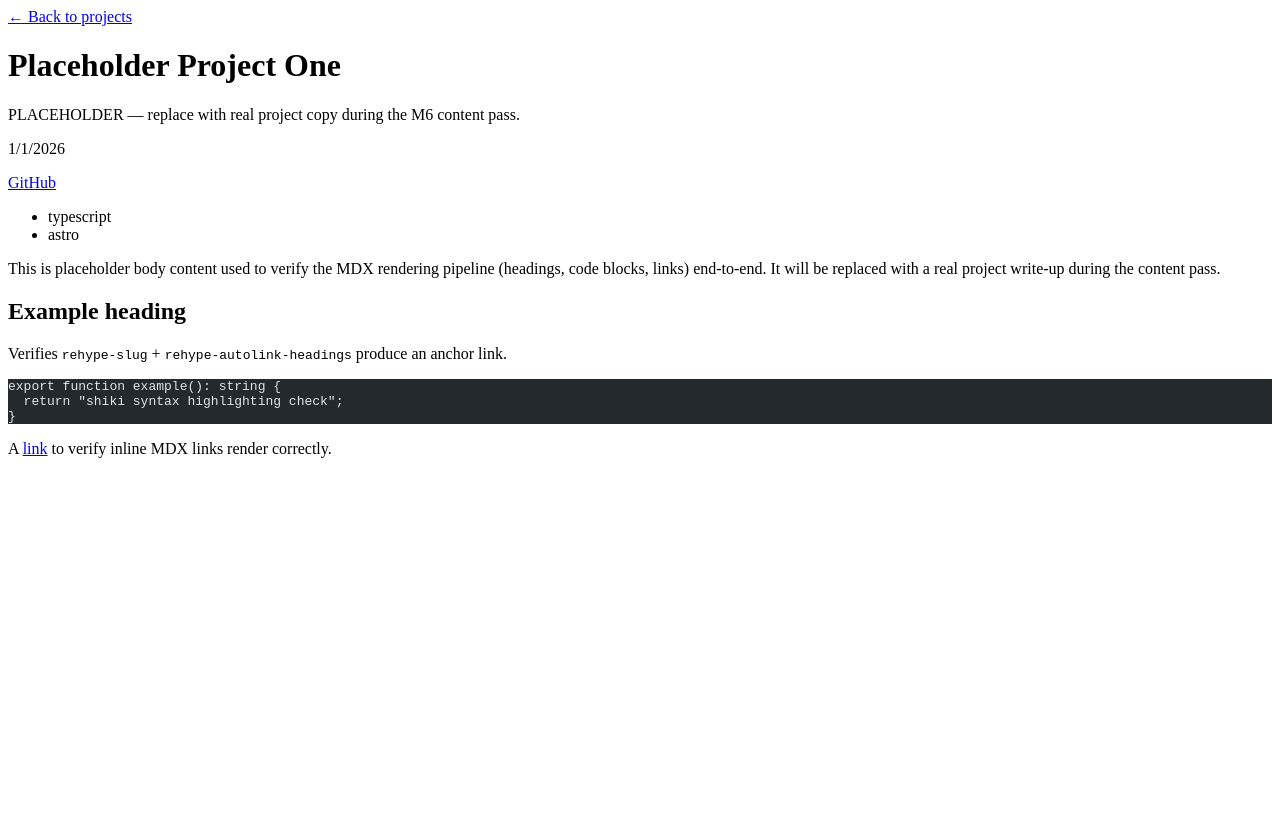
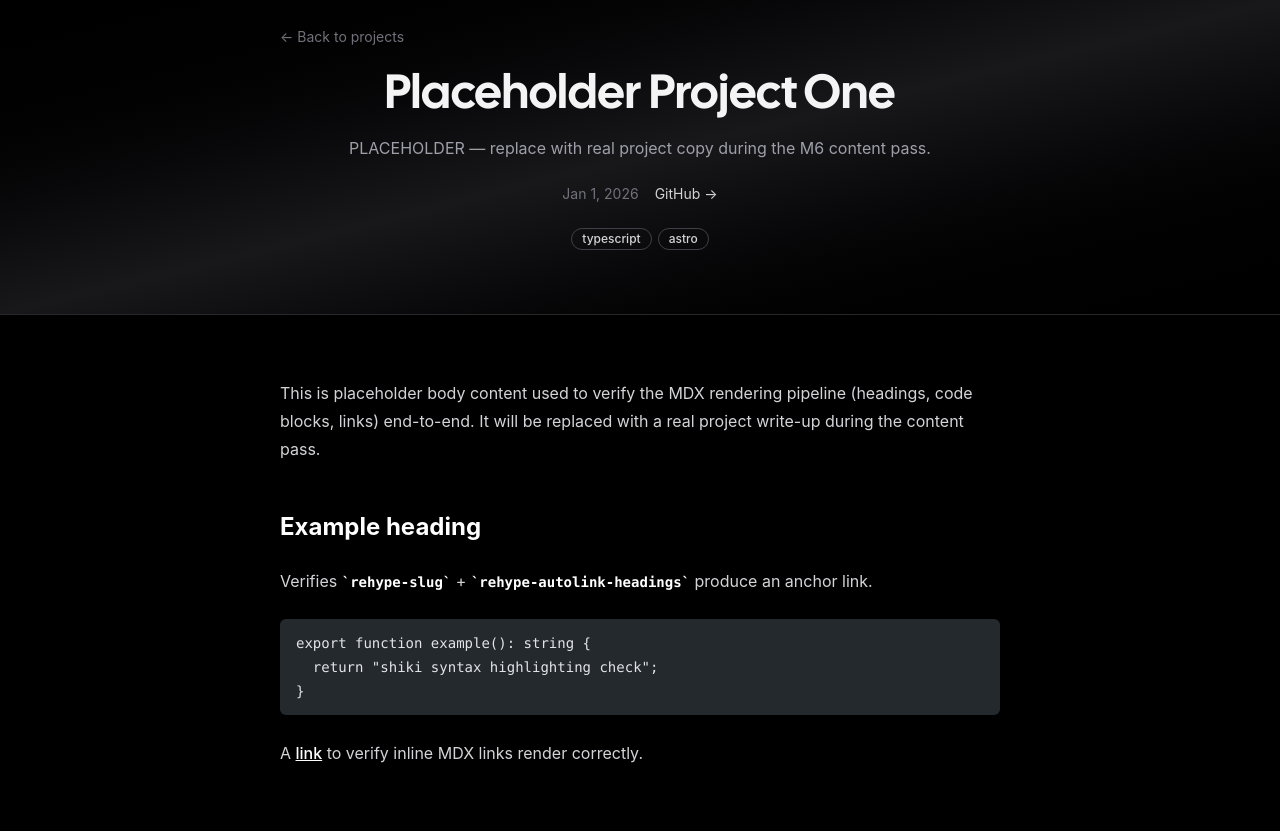
Before and after one commit to divizn/portfolio-site, an Astro site: page /projects/placeholder-one in a window 1280 px wide. Before the commit the page ends 800 px from the top, so only its background shows below. Built offline with nearby package versions, Linux system fonts and the light colour scheme; Astro itself is replaced by a stand-in of ours; some packages are replaced by stand-ins of ours; code samples lack their colours.

Commit message:
feat: polish projects listing + detail pages
Listing page renders a data-driven BentoGrid sized by the featured
frontmatter flag (replacing the old hand-maintained 3-slug/round-robin
layout) with tag badges per project. Detail page gets full header
chrome (back-nav, date, GitHub/website links, tag badges) and
@tailwindcss/typography (prose prose-invert) for the MDX body.

```diff
--- a/src/pages/projects/[slug].astro
+++ b/src/pages/projects/[slug].astro
@@ -1,5 +1,7 @@
 ---
 import { getCollection, render } from "astro:content";
+import BaseLayout from "@/layouts/BaseLayout.astro";
+import { Badge } from "@/components/ui/badge";
 
 export async function getStaticPaths() {
   const projects = await getCollection("projects", ({ data }) => data.published);
@@ -14,31 +16,64 @@ const { Content } = await render(project);
 const { title, description, date, url, repository, tags } = project.data;
 ---
 
-<html lang="en">
-  <head>
-    <meta charset="utf-8" />
-    <meta name="viewport" content="width=device-width, initial-scale=1" />
-    <title>{title}</title>
-    <meta name="description" content={description} />
-  </head>
-  <body>
-    <a href="/projects">&larr; Back to projects</a>
-    <header>
-      <h1>{title}</h1>
-      <p>{description}</p>
-      {date && <time datetime={new Date(date).toISOString()}>{new Date(date).toLocaleDateString()}</time>}
-      <p>
-        {repository && <a href={`https://github.com/${repository}`} target="_blank">GitHub</a>}
-        {url && <a href={url} target="_blank">Website</a>}
-      </p>
-      {tags && tags.length > 0 && (
-        <ul>
-          {tags.map((tag) => <li>{tag}</li>)}
-        </ul>
-      )}
-    </header>
-    <article>
-      <Content />
-    </article>
-  </body>
-</html>
+<BaseLayout title={`${title} | hassanj.dev`} description={description}>
+  <header class="border-b border-zinc-800 bg-gradient-to-tl from-black via-zinc-900 to-black">
+    <div class="mx-auto max-w-3xl px-6 py-6">
+      <a href="/projects" class="text-sm text-zinc-500 duration-200 hover:text-zinc-200">
+        &larr; Back to projects
+      </a>
+    </div>
+    <div class="mx-auto max-w-3xl px-6 pb-16 text-center">
+      <h1 class="font-display text-3xl text-zinc-100 sm:text-5xl">{title}</h1>
+      <p class="mt-4 text-zinc-400">{description}</p>
+
+      <div class="mt-6 flex flex-wrap items-center justify-center gap-4 text-sm">
+        {
+          date && (
+            <time datetime={new Date(date).toISOString()} class="text-zinc-500">
+              {new Date(date).toLocaleDateString(undefined, { dateStyle: "medium" })}
+            </time>
+          )
+        }
+        {
+          repository && (
+            <a
+              href={`https://github.com/${repository}`}
+              target="_blank"
+              rel="noopener noreferrer"
+              class="text-zinc-300 duration-200 hover:text-white"
+            >
+              GitHub &rarr;
+            </a>
+          )
+        }
+        {
+          url && (
+            <a
+              href={url}
+              target="_blank"
+              rel="noopener noreferrer"
+              class="text-zinc-300 duration-200 hover:text-white"
+            >
+              Website &rarr;
+            </a>
+          )
+        }
+      </div>
+
+      {
+        tags && tags.length > 0 && (
+          <div class="mt-6 flex flex-wrap justify-center gap-1.5">
+            {tags.map((tag) => (
+              <Badge variant="outline">{tag}</Badge>
+            ))}
+          </div>
+        )
+      }
+    </div>
+  </header>
+
+  <article class="prose prose-invert prose-zinc mx-auto max-w-3xl px-6 py-16">
+    <Content />
+  </article>
+</BaseLayout>
--- a/src/pages/projects/index.astro
+++ b/src/pages/projects/index.astro
@@ -1,30 +1,36 @@
 ---
 import { getCollection } from "astro:content";
+import BaseLayout from "@/layouts/BaseLayout.astro";
+import { BentoGrid, BentoGridItem } from "@/components/BentoGrid";
+import { Badge } from "@/components/ui/badge";
 
 const projects = (await getCollection("projects", ({ data }) => data.published)).sort(
   (a, b) => (b.data.date?.getTime() ?? 0) - (a.data.date?.getTime() ?? 0),
 );
 ---
 
-<html lang="en">
-  <head>
-    <meta charset="utf-8" />
-    <meta name="viewport" content="width=device-width, initial-scale=1" />
-    <title>Projects | hassanj.dev</title>
-  </head>
-  <body>
-    <a href="/">&larr; Home</a>
-    <h1>Projects</h1>
-    <ul>
+<BaseLayout title="Projects | hassanj.dev" description="Selected projects.">
+  <main class="mx-auto max-w-4xl animate-fade-in px-6 py-24">
+    <a href="/" class="text-sm text-zinc-500 duration-200 hover:text-zinc-200">&larr; Home</a>
+    <h1 class="font-display mt-4 text-3xl text-zinc-100">Projects</h1>
+
+    <BentoGrid class="mt-10">
       {
         projects.map((project) => (
-          <li>
-            <a href={`/projects/${project.id}`}>{project.data.title}</a>
-            {project.data.featured && <strong> (featured)</strong>}
-            <p>{project.data.description}</p>
-          </li>
+          <a href={`/projects/${project.id}`} class="block">
+            <BentoGridItem title={project.data.title} span={project.data.featured ? 2 : 1}>
+              <p>{project.data.description}</p>
+              {project.data.tags && project.data.tags.length > 0 && (
+                <div class="mt-3 flex flex-wrap gap-1.5">
+                  {project.data.tags.map((tag) => (
+                    <Badge variant="outline">{tag}</Badge>
+                  ))}
+                </div>
+              )}
+            </BentoGridItem>
+          </a>
         ))
       }
-    </ul>
-  </body>
-</html>
+    </BentoGrid>
+  </main>
+</BaseLayout>
--- a/src/styles/global.css
+++ b/src/styles/global.css
@@ -1,5 +1,6 @@
 @import "tailwindcss";
 @import "@fontsource-variable/inter";
+@plugin "@tailwindcss/typography";
 
 @font-face {
   font-family: "CalSans";
```
